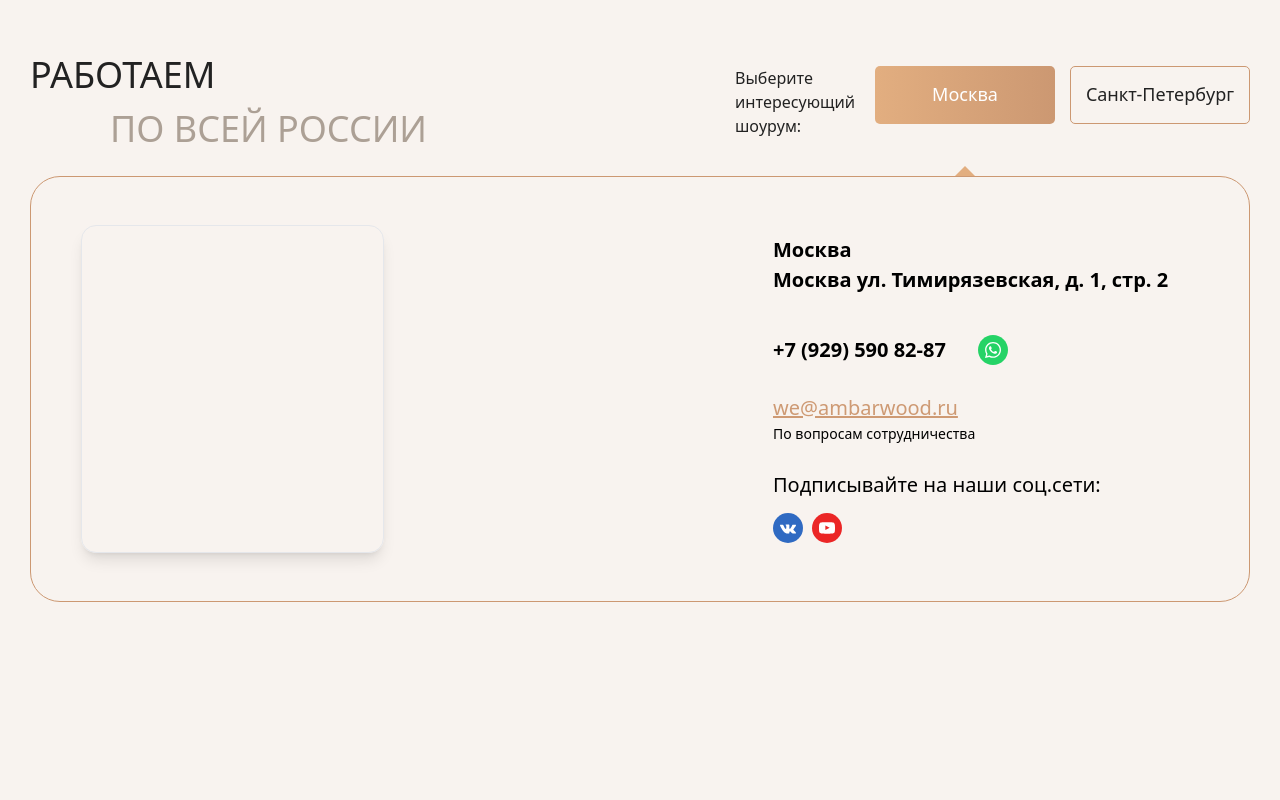
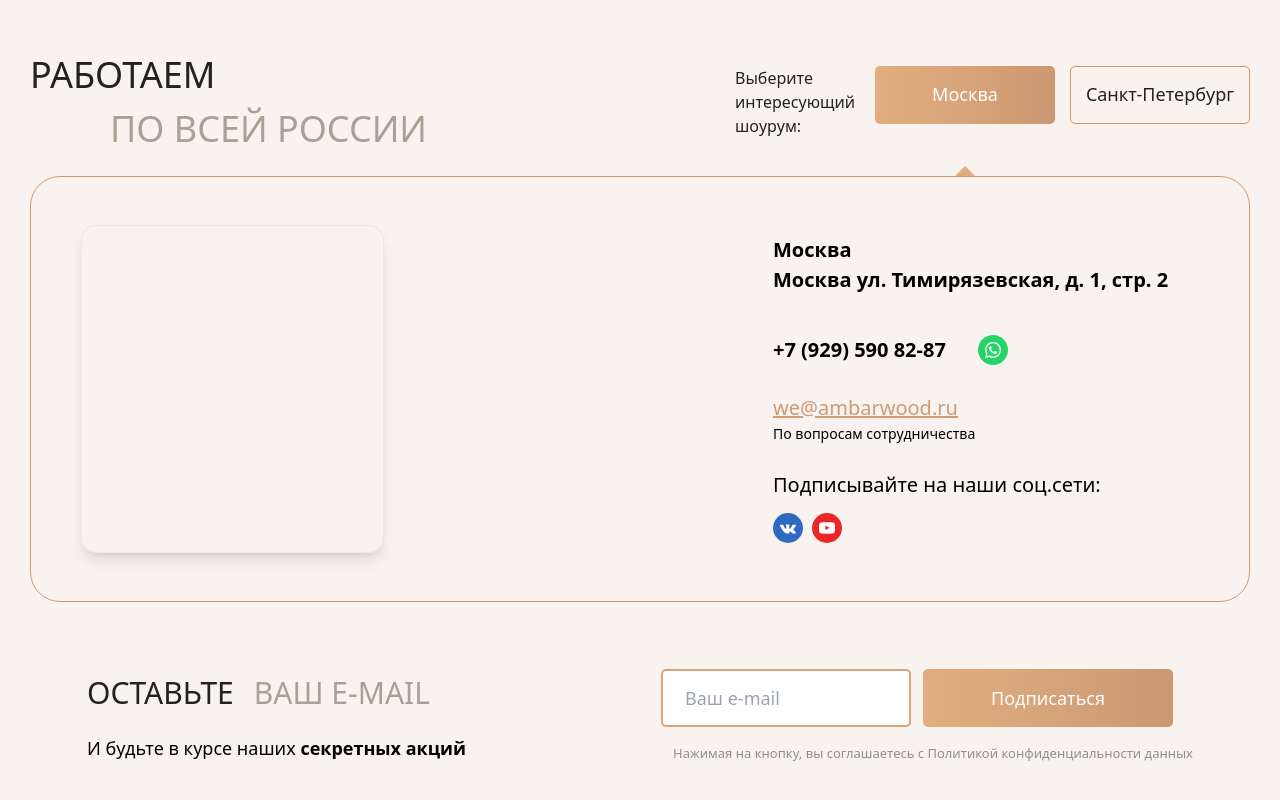
Before and after one commit to KhamdamovAva/Wood, a React (Vite) app: page / in a window 1280 px wide. Shown: the part 4420-5220 px from the top of the page. Built offline with nearby package versions, Linux system fonts and the light colour scheme.

Commit message:
I added to Location section subscribing

```diff
--- a/src/pages/Home/Home.jsx
+++ b/src/pages/Home/Home.jsx
@@ -16,6 +16,7 @@ import Category from '../../components/category/Category'
 import img_prev from '../../assets/images/img_prev.png'
 import Location from '../../components/Location/Location';
 import cooperationBg from '../../assets/images/cooperationBg.png'
+import BigOrangeBtn from '../../components/buttons/BigOrangeBtn/BigOrangeBtn';
 
 function Home() {
   const [playing, setPlaying] = useState(false);
@@ -149,6 +150,23 @@ function Home() {
           <section className='min-h-[822px]'>
           <div className='Container'>
             <Location />
+            <div className='mt-[67px] flex items-center px-[57px] justify-between'>
+                <div>
+                  <div className='flex text-[30px] space-x-[20px]'>
+                    <h3 className='uppercase text-[#222222] font-light'>оставьте</h3>
+                    <p className='uppercase text-[#ACA095] font-light '>ваш e-mail</p>
+                  </div>
+                  <p className='text-[18px] mt-[20px]'>И будьте в курсе наших <span className='font-bold'>секретных акций</span></p>
+                </div>
+                <form action="#" className='space-x-3'>
+                  <input
+                    type="text"
+                    placeholder='Ваш e-mail'
+                    className=' text-[18px] font-medium rounded-[5px] w-[250px] h-[58px] py-[20px] px-[22px] border-2 border-[#D8A47A]'/>
+                  <BigOrangeBtn type='submit'>Подписаться</BigOrangeBtn>
+                  <p className='text-[13px] text-[#8F8F8F] mt-[17px]'>Нажимая на кнопку, вы соглашаетесь с Политикой конфиденциальности данных</p>
+                </form>
+            </div>
           </div>
         </section>
       </main>
```
